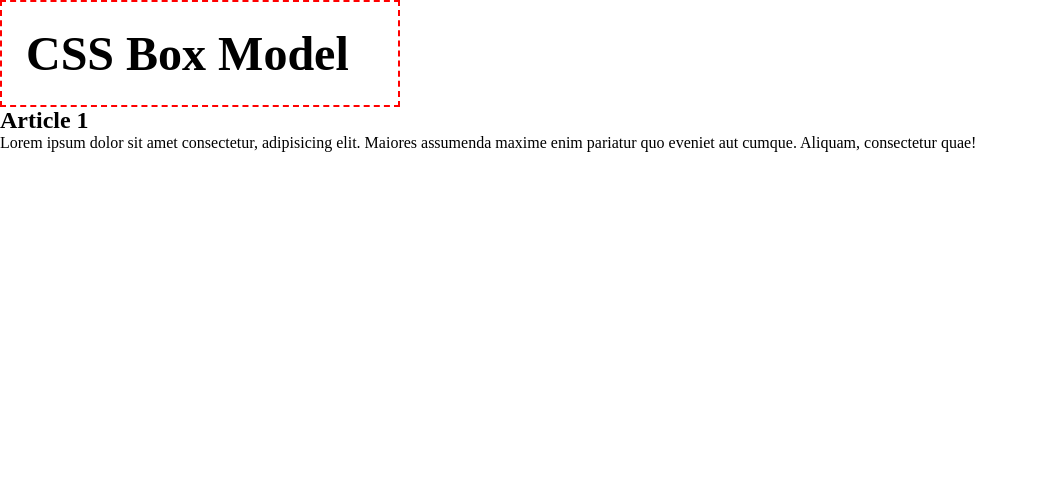
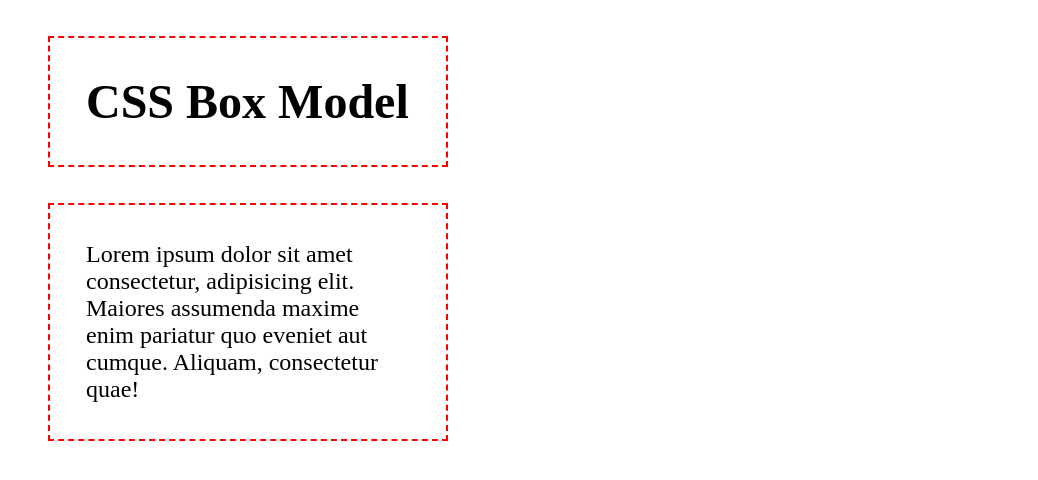
Before and after one commit to gabrielfinazzo/FreeCodeCamp, a plain HTML site: page aula02.html in a window 1280 px wide. Shown: the whole page, without its empty margins (0-1038 px from the left). Drawn offline with Linux system fonts and the light colour scheme.

Commit message:
Estudo CSS

```diff
--- a/CSS/style.css
+++ b/CSS/style.css
@@ -4,9 +4,10 @@
     box-sizing: border-box;
 }
 
-h1 {
+.container {
     border: 2px dashed red;
+    font-size: 1.5rem;
+    margin: 1.5em 2em;
     width: 400px;
-    font-size: 3rem;
-    padding: 0.5em;
+    padding: 1.5em;
 }
--- a/aula02.html
+++ b/aula02.html
@@ -8,12 +8,11 @@
     <link rel="stylesheet" href="CSS/style.css">
 </head>
 <body>
-    <header>
+    <header class="container">
         <h1>CSS Box Model</h1>
     </header>
-    <main>
+    <main class="container">
         <article>
-            <h2>Article 1</h2>
             <p>Lorem ipsum dolor sit amet consectetur, adipisicing elit. Maiores assumenda maxime enim pariatur quo eveniet aut cumque. Aliquam, consectetur quae!</p>
         </article>
 
```
